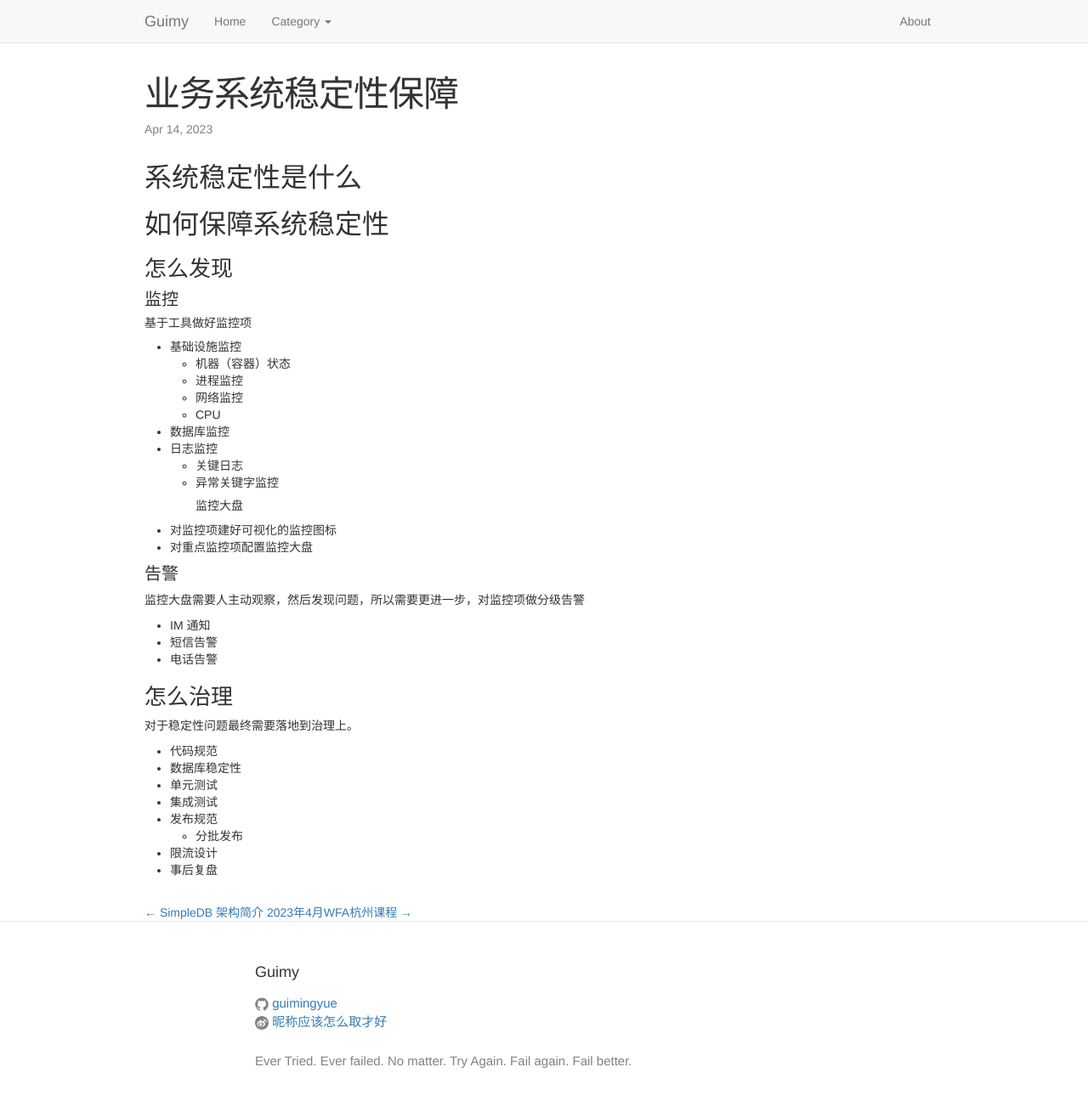
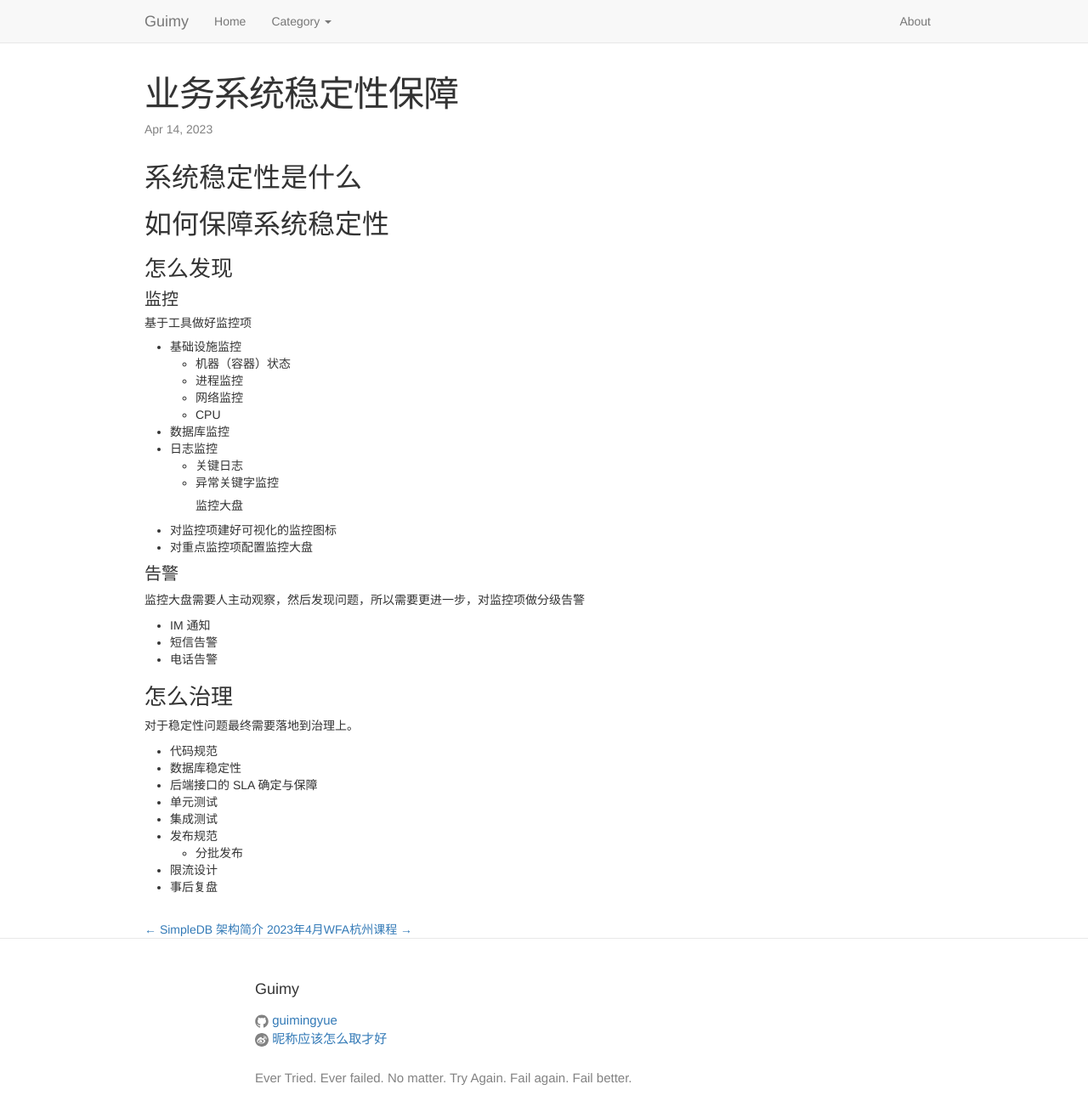
Before and after one commit to guimingyue/guimingyue.github.io, a Jekyll site: the page built from _posts/2023-04-14-stability-of-system.md, in a window 1280 px wide and 1364 px high. Shown: the top 1316 px of the window at 85% size. Built offline with Jekyll 4.4.1, drawn with Linux system fonts in a browser that asks for light colours.

Commit message:
Update 2023-04-14-stability-of-system.md

```diff
--- a/_posts/2023-04-14-stability-of-system.md
+++ b/_posts/2023-04-14-stability-of-system.md
@@ -34,6 +34,7 @@ category: 其他
 对于稳定性问题最终需要落地到治理上。
 * 代码规范
 * 数据库稳定性
+* 后端接口的 SLA 确定与保障
 * 单元测试
 * 集成测试
 * 发布规范
```
